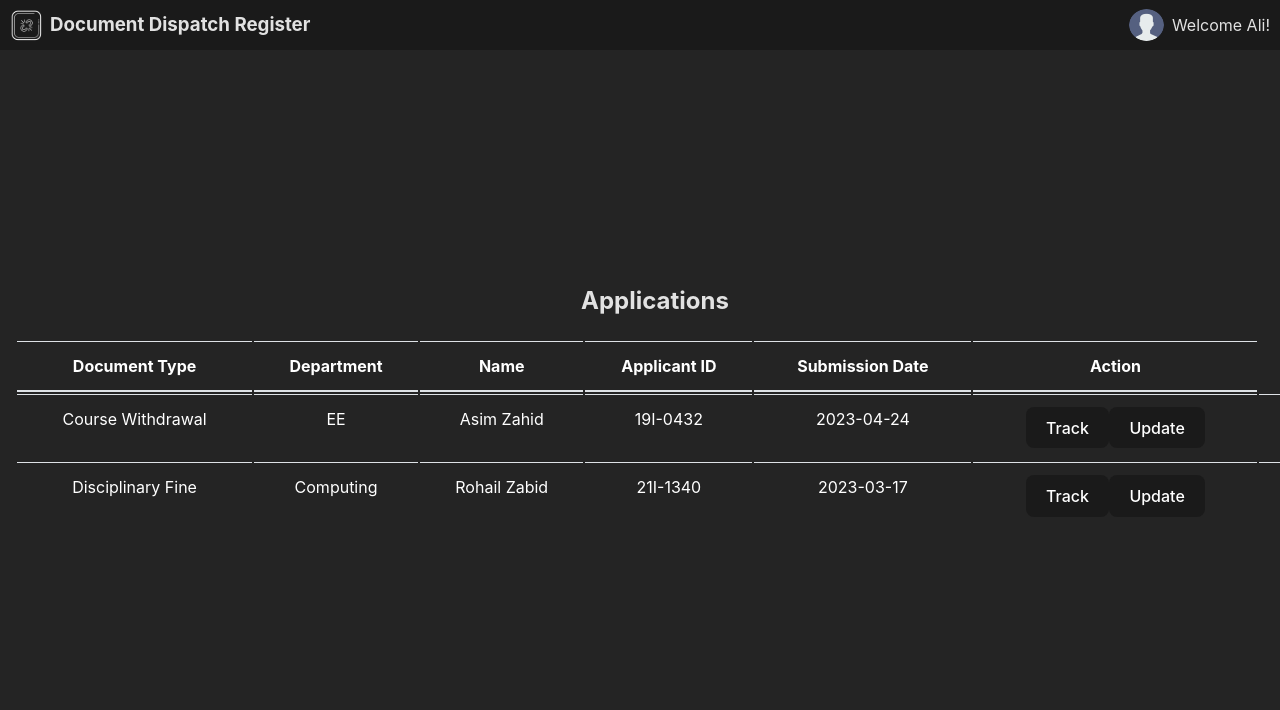
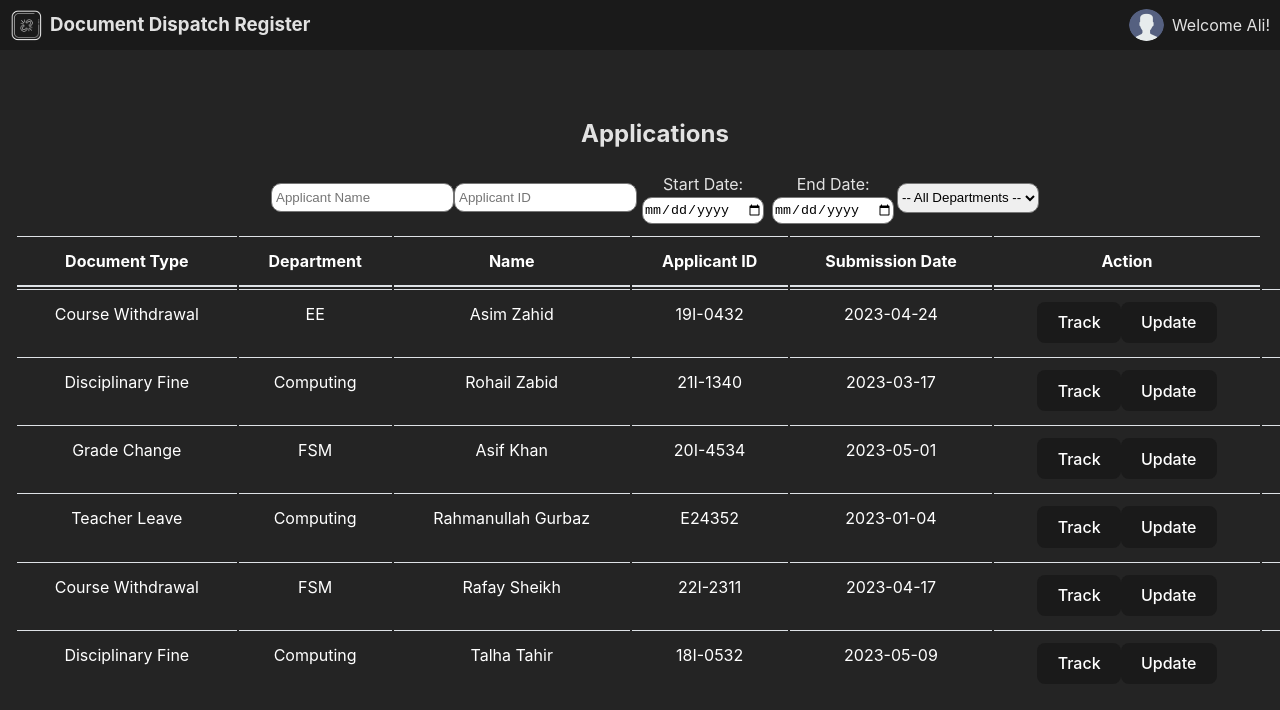
Before and after one commit to aybeedee/document-dispatch-register, a React (Vite) app: page /PendingApplications in a window 1280 px wide. Shown: the top 710 px of the page. Built offline with nearby package versions, Linux system fonts and the light colour scheme.

Commit message:
added search functionalities for applications

```diff
--- a/src/App.css
+++ b/src/App.css
@@ -514,3 +514,12 @@ input::placeholder {
 .table-responsive > .table-bordered {
   border: 0;
 }
+
+.searchParams {
+
+  display: flex;
+  width: 60%;
+  align-items: center;
+  justify-content: space-evenly;
+  margin: auto;
+}
--- a/src/App.tsx
+++ b/src/App.tsx
@@ -1,5 +1,5 @@
 import {Routes, Route, Link, Outlet, useNavigate} from 'react-router-dom';
-import {useState} from 'react';
+import {useState, useMemo} from 'react';
 import './App.css';
 import pic from './assets/profile.png';
 import logo from './assets/logo.png';
@@ -25,8 +25,95 @@ const applications: any = [
     department: "Computing",
     applicationDate: "2023-03-17",
     description: "Submitted fine amount with requied documents."
+  },
+
+  {
+    docID: nanoid(),
+    docType: "Grade Change",
+    applicantName: "Asif Khan",
+    applicantID: "20I-4534",
+    department: "FSM",
+    applicationDate: "2023-05-01",
+    description: "Application for change of grade."
+  },
+
+  {
+    docID: nanoid(),
+    docType: "Teacher Leave",
+    applicantName: "Rahmanullah Gurbaz",
+    applicantID: "E24352",
+    department: "Computing",
+    applicationDate: "2023-01-04",
+    description: "Important Training Summit."
+  },
+
+  {
+    docID: nanoid(),
+    docType: "Course Withdrawal",
+    applicantName: "Rafay Sheikh",
+    applicantID: "22I-2311",
+    department: "FSM",
+    applicationDate: "2023-04-17",
+    description: "Urgent."
+  },
+
+  {
+    docID: nanoid(),
+    docType: "Disciplinary Fine",
+    applicantName: "Talha Tahir",
+    applicantID: "18I-0532",
+    department: "Computing",
+    applicationDate: "2023-05-09",
+    description: "Submitted fine amount."
   }
 ];
+
+const tracks: any = [
+
+  {
+    title: "Course Withdrawal",
+    authorities: [
+      "Officer Saif Sheikh",
+      "Coordinator Zubair Rahim",
+      "HOD Rahman Zahid"
+    ]
+  },
+
+  {
+    title: "Absence Justification",
+    authorities: [
+      "Officer Saif Sheikh",
+      "HOD Tanveer Rahim"
+    ]
+  },
+
+  {
+    title: "Teacher Leave",
+    authorities: [
+      "Officer Saif Sheikh",
+      "HOD Zubair Rahim",
+      "HOS Talha Fazal"
+    ]
+  },
+
+  {
+    title: "Grade Change",
+    authorities: [
+      "Officer Saif Sheikh",
+      "Coordinator Rehman Ullah",
+      "HOD Tanveer Rahim"
+    ]
+  },
+
+  {
+    title: "Disciplinary Fine",
+    authorities: [
+      "Officer Saif Sheikh",
+      "DC-Incharge Yasir Ali",
+      "HOS Talha Fazal"
+    ]
+  }
+]
 
 export default function App() {
 
@@ -149,11 +236,138 @@ function SubmitApplication() {
 }
 
 function PendingApplications() {
+
+  const [searchTerms, setSearchTerms] = useState({
+
+    applicantName: "",
+    applicantID: "",
+    startDate: "",
+    endDate: "",
+    department: "All"
+  })
+
+  const filteredApplications = applications.filter(
+    (application : any) => {
+
+      if (searchTerms.startDate && searchTerms.endDate) {
+
+        if (searchTerms.department === "All") {
+
+          return (
+            application.applicantName.toLowerCase().includes(searchTerms.applicantName.toLowerCase()) &&
+            application.applicantID.toLowerCase().includes(searchTerms.applicantID.toLowerCase()) &&
+            ((application.applicationDate >= searchTerms.startDate) && (application.applicationDate <= searchTerms.endDate))
+          );
+        }
+
+        else {
+
+          return (
+            application.applicantName.toLowerCase().includes(searchTerms.applicantName.toLowerCase()) &&
+            application.applicantID.toLowerCase().includes(searchTerms.applicantID.toLowerCase()) &&
+            (application.department === searchTerms.department) &&
+            ((application.applicationDate >= searchTerms.startDate) && (application.applicationDate <= searchTerms.endDate))
+          );
+        }
+      }
+
+      else if (searchTerms.startDate) {
+
+        if (searchTerms.department === "All") {
+
+          return (
+            application.applicantName.toLowerCase().includes(searchTerms.applicantName.toLowerCase()) &&
+            application.applicantID.toLowerCase().includes(searchTerms.applicantID.toLowerCase()) &&
+            (application.applicationDate >= searchTerms.startDate)
+          );
+        }
+
+        else {
+
+          return (
+            application.applicantName.toLowerCase().includes(searchTerms.applicantName.toLowerCase()) &&
+            application.applicantID.toLowerCase().includes(searchTerms.applicantID.toLowerCase()) &&
+            (application.department === searchTerms.department) &&
+            (application.applicationDate >= searchTerms.startDate)
+          );
+        }
+      }
+
+      else if (searchTerms.endDate) {
+
+        if (searchTerms.department === "All") {
+
+          return (
+            application.applicantName.toLowerCase().includes(searchTerms.applicantName.toLowerCase()) &&
+            application.applicantID.toLowerCase().includes(searchTerms.applicantID.toLowerCase()) &&
+            (application.applicationDate <= searchTerms.endDate)
+          );
+        }
+
+        else {
+
+          return (
+            application.applicantName.toLowerCase().includes(searchTerms.applicantName.toLowerCase()) &&
+            application.applicantID.toLowerCase().includes(searchTerms.applicantID.toLowerCase()) &&
+            (application.department === searchTerms.department) &&
+            (application.applicationDate <= searchTerms.endDate)
+          );
+        }
+      }
+
+      else {
+
+        if (searchTerms.department === "All") {
+
+          return (
+            application.applicantName.toLowerCase().includes(searchTerms.applicantName.toLowerCase()) &&
+            application.applicantID.toLowerCase().includes(searchTerms.applicantID.toLowerCase())
+          );
+        }
+
+        else {
+
+          return (
+            application.applicantName.toLowerCase().includes(searchTerms.applicantName.toLowerCase()) &&
+            application.applicantID.toLowerCase().includes(searchTerms.applicantID.toLowerCase()) &&
+            (application.department === searchTerms.department)
+          );
+        }
+      }
+    }
+  );
+
+  const handleChange = (e: any) => {
+
+    setSearchTerms(prev => ({...prev, [e.target.name]: e.target.value}));
+  };
+
   return (
     <div>
       <div className="content">
           <div className="container">
               <h2>Applications</h2>
+              <div className = "searchParams">
+                <input type = "text" placeholder = "Applicant Name" onChange = {handleChange} name = "applicantName"/>
+                <input type = "text" placeholder = "Applicant ID" onChange = {handleChange} name = "applicantID"/>
+                <div>
+                  <label>Start Date:  </label>
+                  <input id = "startDate" type = "date" onChange = {handleChange} name = "startDate"/>
+                </div>
+                <div>
+                  <label>End Date:  </label>
+                  <input id = "endDate" type = "date" onChange = {handleChange} name = "endDate"/>
+                </div>
+                <select onChange = {handleChange} name = "department">
+                  <option selected value = "All"> -- All Departments -- </option>
+                  <option value = "Accounts">Accounts</option>
+                  <option value = "Admin">Admin</option>
+                  <option value = "HR">HR</option>
+                  <option value = "Computing">Computing</option>
+                  <option value = "EE">EE</option>
+                  <option value = "FSM">FSM</option>
+                </select>
+              </div>
               <div>
                   <table className="table custom-table">
                   <thead>
@@ -168,7 +382,7 @@ function PendingApplications() {
                   </thead>
                   <tbody>
                       {
-                          applications.map((application: any) => (
+                          filteredApplications.map((application: any) => (
                               <tr key={application.docID}>
                                   <td>{application.docType}</td>
                                   <td>{application.department}</td>
```
